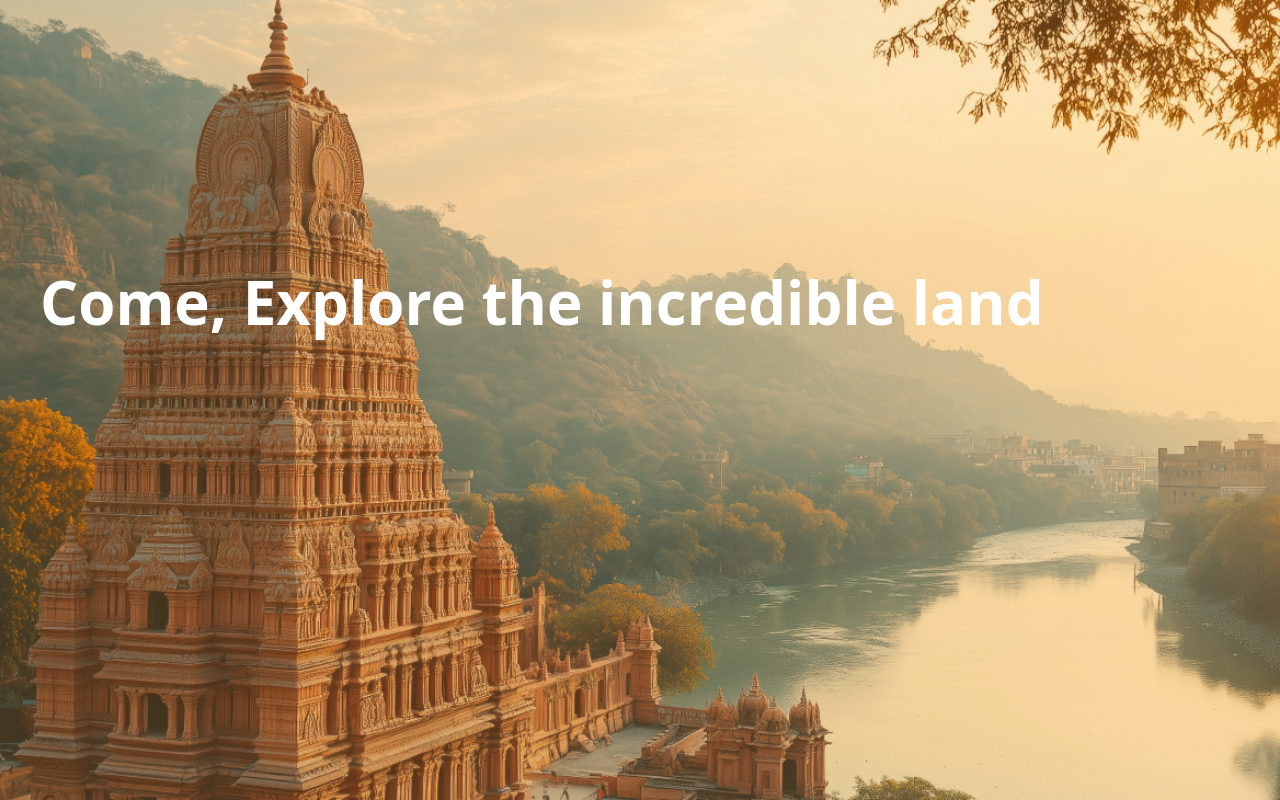
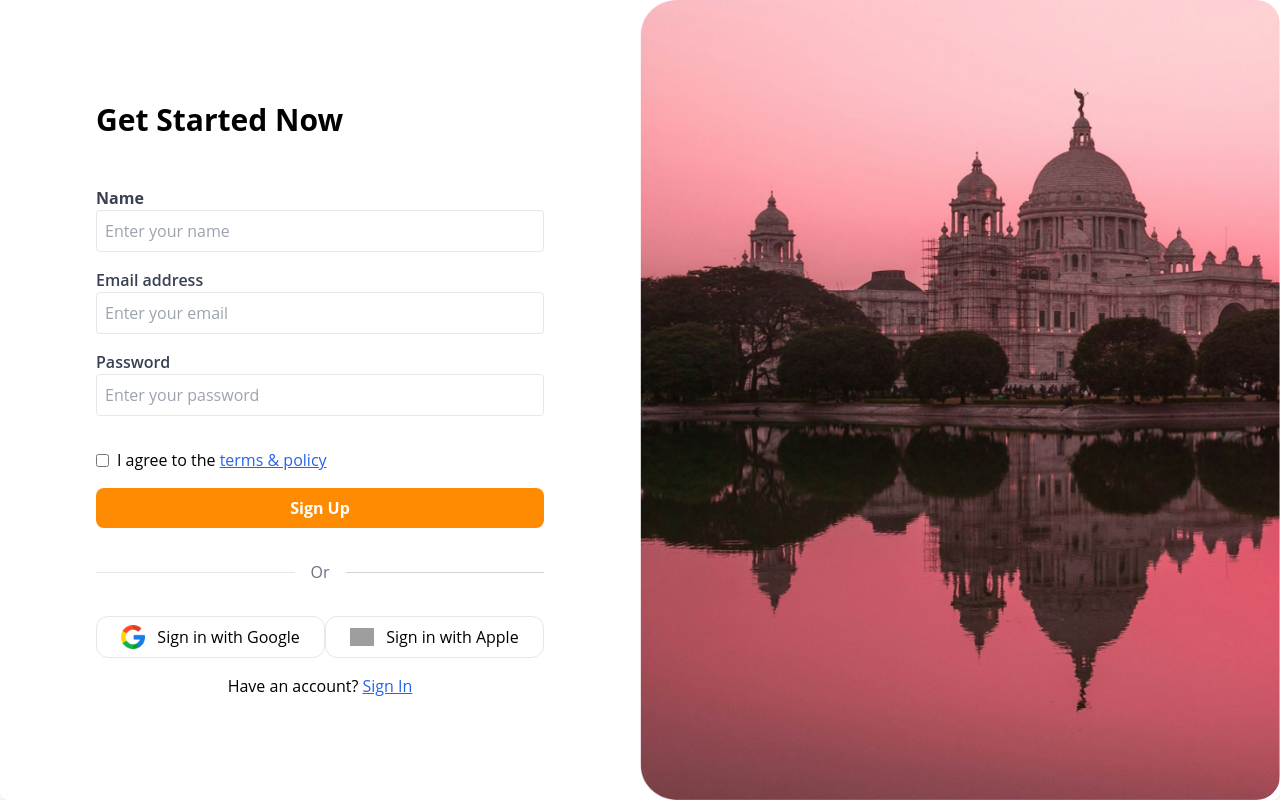
Before and after one commit to mavischx/way-to-india, a Next.js app in the folder frontend/: page / in a window 1280 px wide. Built offline with nearby package versions, Linux system fonts and the light colour scheme; no server answers; grey boxes are pictures that could not be loaded.

Commit message:
render form

```diff
--- a/frontend/src/app/page.tsx
+++ b/frontend/src/app/page.tsx
@@ -6,8 +6,9 @@ import HeroPage from "./general/Hero";
 const HomePage = () => {
   return (
     <div className="relative min-h-screen bg-white text-white">
-      {/* <UserProfile /> Display user info if signed in */}
-      <HeroPage />
+      <UserProfile />
+      {/* Display user info if signed in */}
+      {/* <HeroPage /> */}
     </div>
   );
 };
```
